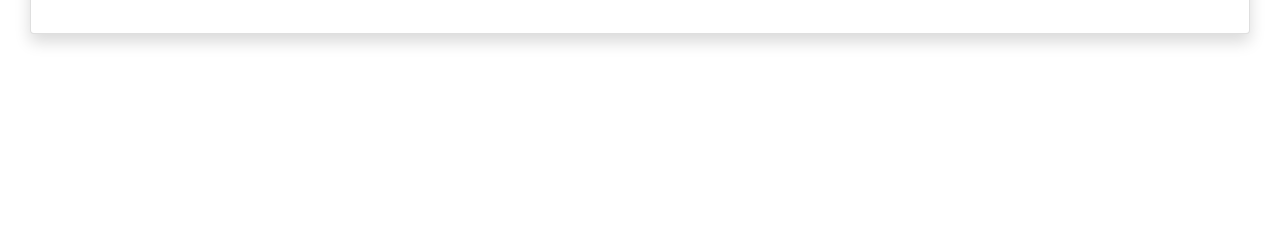
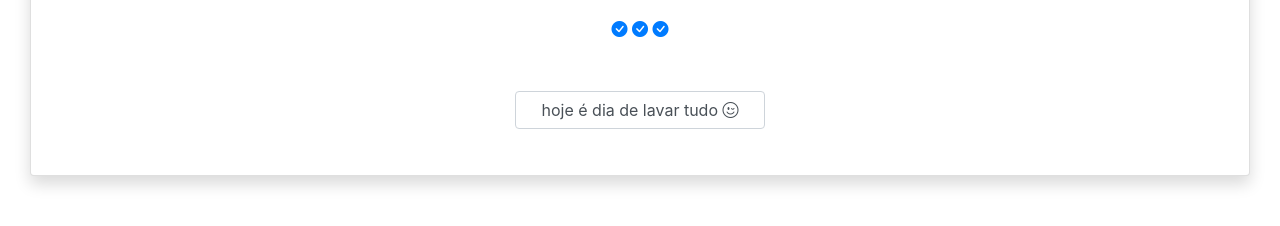
Before and after one commit to lauramab/jsteste, a plain HTML site: page jelly.html in a window 1280 px wide. Shown: the part 398-624 px from the top of the page. Drawn offline with nearby package versions, Linux system fonts and the light colour scheme.

Commit message:
Status jelly finni

```diff
--- a/jelly.html
+++ b/jelly.html
@@ -8,6 +8,7 @@
 	<script src="js/jsjelly.js"></script>
     <!-- Bootstrap -->
 	<link href="css/bootstrap-4.4.1.css" rel="stylesheet">
+	<link rel="stylesheet" href="https://cdn.jsdelivr.net/npm/bootstrap-icons@1.5.0/font/bootstrap-icons.css">
   </head>
   <body onLoad="leoOuGi()">
 	  <div class="card shadow p-3 mb-5 bg-body rounded text-center" style="width: auto; margin: 30px;">
@@ -23,6 +24,13 @@
 
 		  <h2 id="resposta" class="display-1" style="padding-bottom: 30px; padding-top: 10px; margin: 20px;"></h2>
 
+		  <div class="d-inline" style="padding-bottom: 50px;">
+		  <div id="mostraStatus1" class="d-inline"></div>
+		  <div id="mostraStatus2" class="d-inline"></div>
+		  <div id="mostraStatus3" class="d-inline"></div>
+		  </div>
+
+		  <div id="alerta"></div>
 
 	  </div>
 
--- a/js/jsjelly.js
+++ b/js/jsjelly.js
@@ -35,7 +35,7 @@ function leoOuGi()
 		document.write(vezDeQuem[i]);
 	}*/
 
-	//printar a última posição de vezDeQuem
+	//printar
 	var ultimo = vezDeQuem[vezDeQuem.length - 1];
 	var dataHoje = new Date();
 	var dataHojeFormat = ((dataHoje.getDate() )) + "/" + ((dataHoje.getMonth() + 1)) + "/" + dataHoje.getFullYear();
@@ -43,5 +43,38 @@ function leoOuGi()
 	var respData = document.getElementById('mostraData');
 	resp.innerHTML = ultimo;
 	respData.innerHTML = dataHojeFormat;
+
+	//acessar últimos 3 nomes
+	var nomesReverse = nomes.reverse();
+	var ultimos3nomes = nomesReverse.slice(0, 3);
+	ultimos3nomes = ultimos3nomes.reverse();
+
+	//mostrar status
+	var status1 = document.getElementById('mostraStatus1');
+	var status2 = document.getElementById('mostraStatus2');
+	var status3 = document.getElementById('mostraStatus3');
+	var alerta = document.getElementById('alerta');
+
+
+		if (ultimos3nomes[0] != ultimos3nomes[1]){
+			status1.innerHTML = ('<i class="bi bi-check-circle-fill text-primary"></i>');
+			status2.innerHTML = ('<i class="bi bi-check-circle-fill text-primary"></i>');
+			status3.innerHTML = ('<i class="bi bi-check-circle text-primary"></i>');
+		}else {
+			if (ultimos3nomes[0] == ultimos3nomes[1] && ultimos3nomes[0] == ultimos3nomes[2]) {
+			status1.innerHTML = ('<i class="bi bi-check-circle-fill text-primary"></i>');
+			status2.innerHTML = ('<i class="bi bi-check-circle-fill text-primary"></i>');
+			status3.innerHTML = ('<i class="bi bi-check-circle-fill text-primary"></i>');
+			alerta.innerHTML = ('<div style="padding-bottom: 30px"><p id="alerta" class="display-4 form-control" style="width:250px; margin: auto;">hoje é dia de lavar tudo  <i class="bi bi-emoji-wink"></i></p></div>')
+		}else {
+			status1.innerHTML = ('<i class="bi bi-check-circle-fill text-primary"></i>');
+			status2.innerHTML = ('<i class="bi bi-check-circle text-primary"></i>');
+			status3.innerHTML = ('<i class="bi bi-check-circle text-primary"></i>');
+		}
+		}
+
+
+
+
 }
 // JavaScript Document
```
